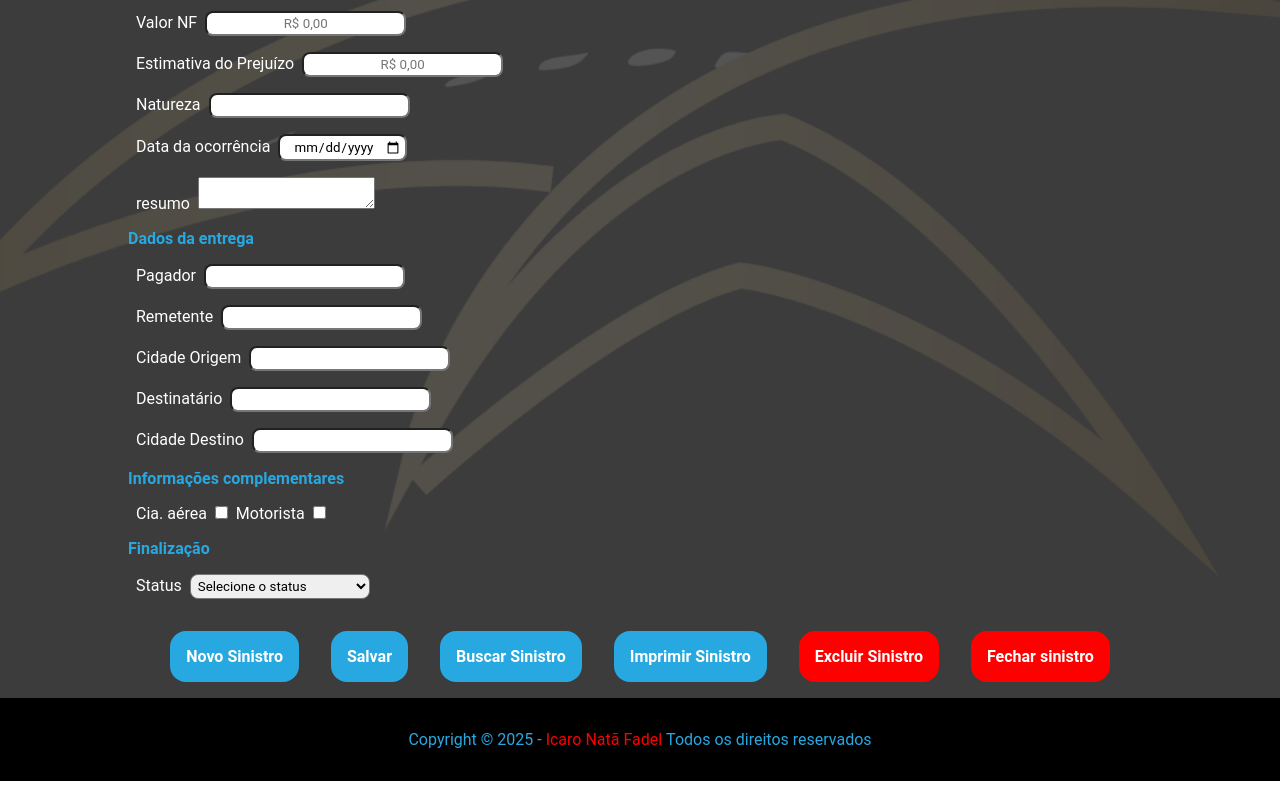
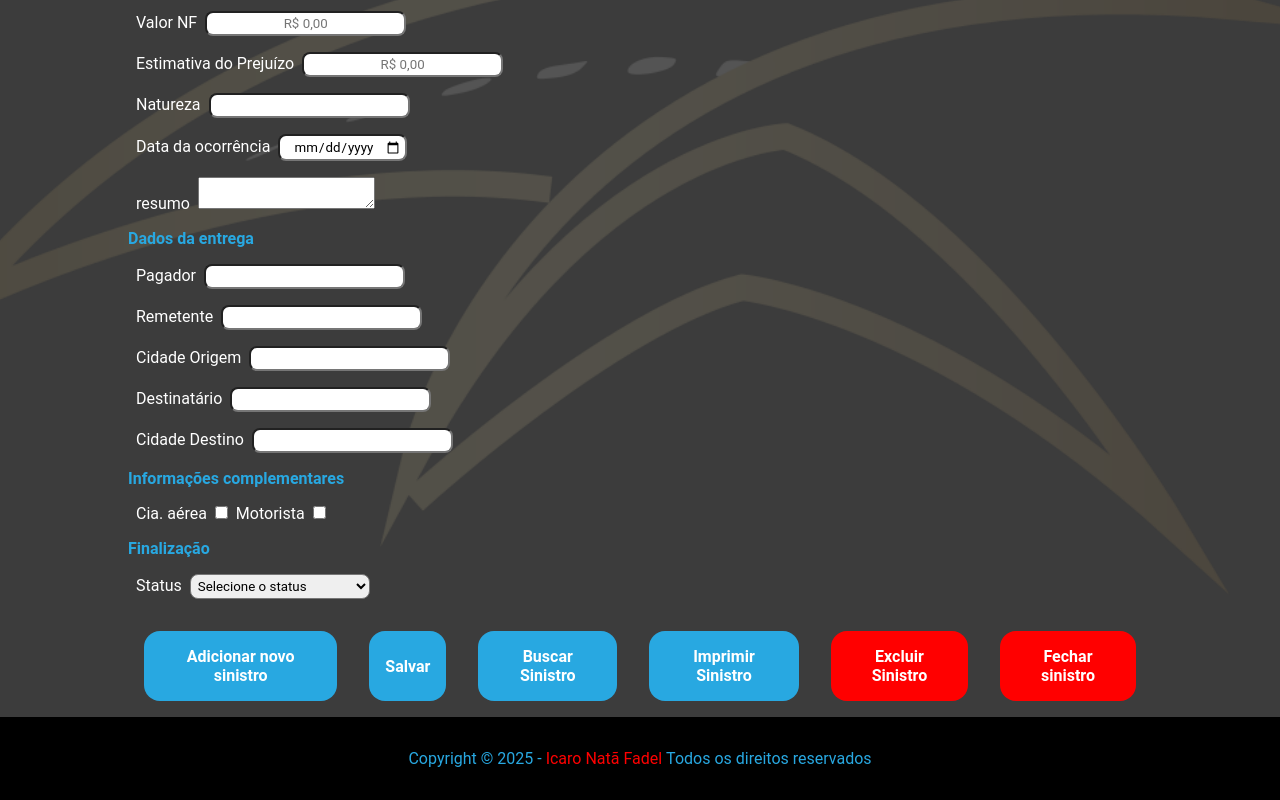
Before and after one commit to icarofadel/Risk_Sinistros, a React (Create React App) app in the folder frontend/: page /SiniSeguro in a window 1280 px wide. Shown: the part 555-1355 px from the top of the page. Built offline with nearby package versions, Linux system fonts and the light colour scheme.

Commit message:
Fix: Padronizando mensagens nos botões

```diff
--- a/frontend/src/components/CadSeguro/index.tsx
+++ b/frontend/src/components/CadSeguro/index.tsx
@@ -589,7 +589,7 @@ const Seguro = () => {
               title="Novo Sinistro"
               onClick={handleNewSinistro}
             >
-              Novo Sinistro
+              Adicionar novo sinistro
             </Botao>
 
             {formData.id && (
--- a/frontend/src/components/FormCadSinistro/index.tsx
+++ b/frontend/src/components/FormCadSinistro/index.tsx
@@ -483,7 +483,7 @@ const FormSinistro = () => {
                 title="Novo Sinistro"
                 onClick={handleNewSinistro}
               >
-                Novo Sinistro
+                Adicionar novo sinistro
               </Botao>
 
               {formData.id && (
```
